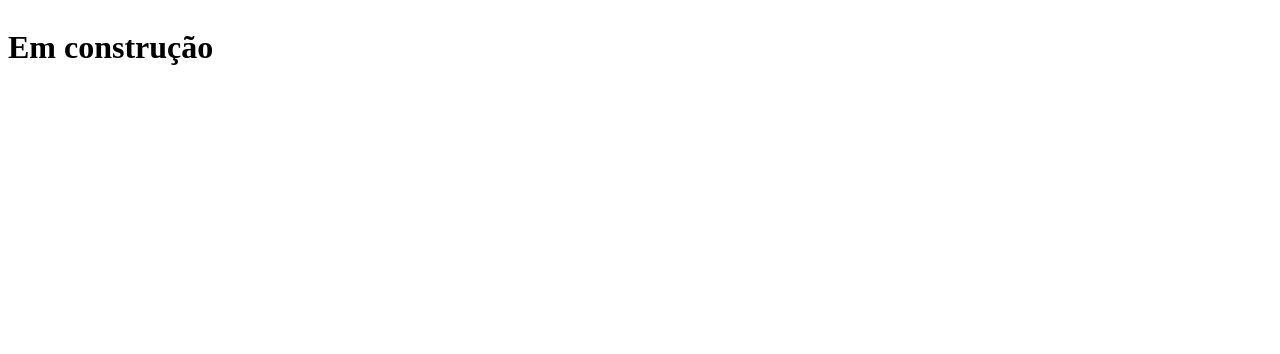
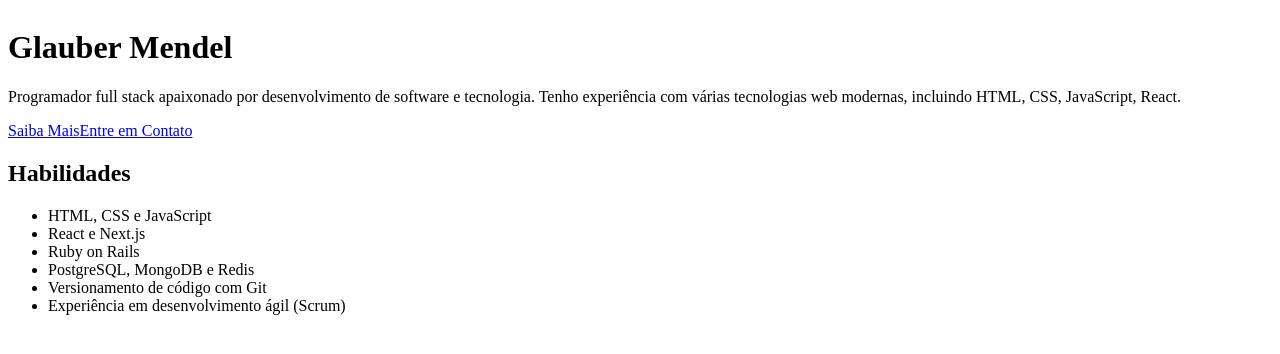
Before and after one commit to glaubermendel/portifolio, a Next.js app: page / in a window 1280 px wide. Shown: the top 354 px of the page. Built offline with nearby package versions, Linux system fonts and the light colour scheme.

Commit message:
migrando conteudo para estrutura next.js

```diff
--- a/src/app/page.js
+++ b/src/app/page.js
@@ -1,7 +1,28 @@
 export default function Home() {
   return (
     <main>
-      <h1>Em construção</h1>
+      <h1>Glauber Mendel</h1>
+      <p>     Programador full stack apaixonado por desenvolvimento de
+          software e tecnologia. Tenho experiência com várias tecnologias web
+          modernas, incluindo HTML, CSS, JavaScript, React. </p>
+
+<section>
+        <a href="/sobre" className="call-to-action">Saiba Mais</a>
+        <a href="/contato" className="call-to-action">Entre em Contato</a>
+      </section>
+
+      <section className="skills">
+        <h2>Habilidades</h2>
+        <ul>
+          <li>HTML, CSS e JavaScript</li>
+          <li>React e Next.js</li>
+          <li>Ruby on Rails</li>
+          <li>PostgreSQL, MongoDB e Redis</li>
+          <li>Versionamento de código com Git</li>
+          <li>Experiência em desenvolvimento ágil (Scrum)</li>
+        </ul>
+      </section>
+
     </main>
   )
 }
```
